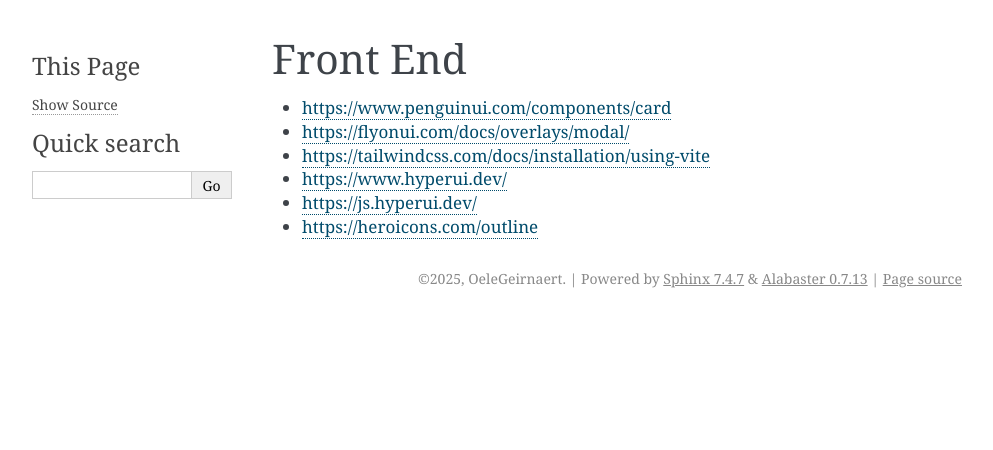
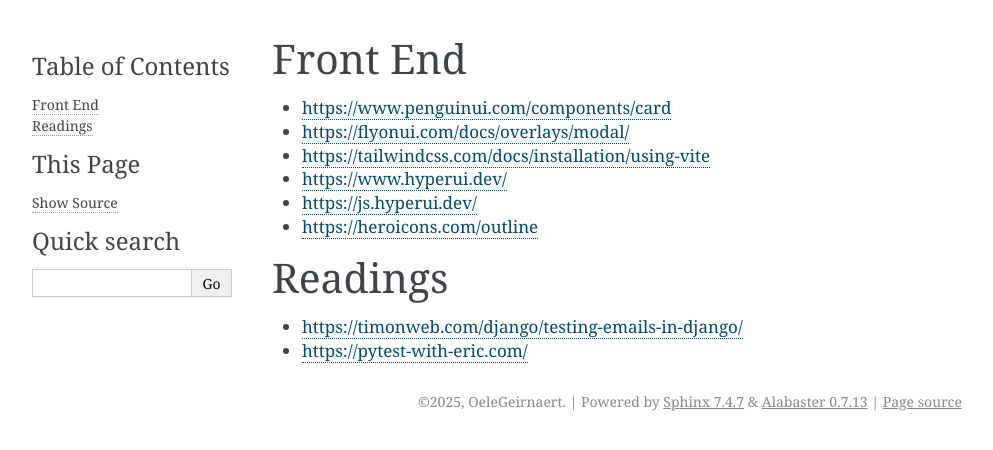
Before and after one commit to oelegeirnaert/scaleos_v2, a Sphinx documentation site: the page built from docs/usefull_links.rst, in a window 1280 px wide. Shown: the top 450 px of the page, without its empty margins (148-1141 px from the left). Built offline with Sphinx 7.4.7, drawn with Linux system fonts in a browser that asks for light colours.

Commit message:
updated links

```diff
--- a/docs/index.rst
+++ b/docs/index.rst
@@ -13,7 +13,7 @@
    howto
    users
    production_stack
-   front_end
+   usefull_links
    test_mail
 
 
--- a/docs/front_end.rst
+++ b/docs/usefull_links.rst
@@ -6,5 +6,9 @@
 - https://tailwindcss.com/docs/installation/using-vite
 - https://www.hyperui.dev/
 - https://js.hyperui.dev/
+- https://heroicons.com/outline
 
-- https://heroicons.com/outline
+Readings
+======================================================================
+- https://timonweb.com/django/testing-emails-in-django/
+- https://pytest-with-eric.com/
```
